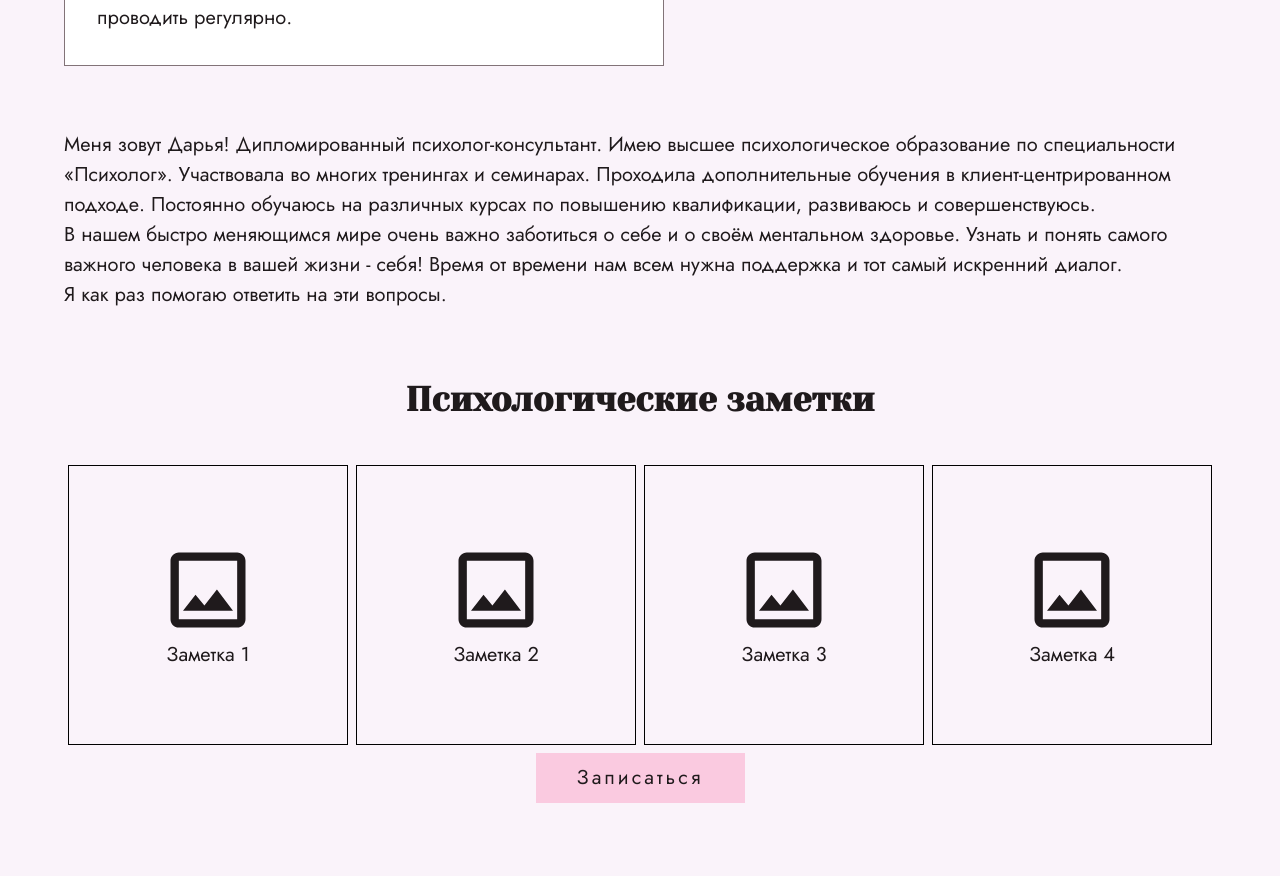
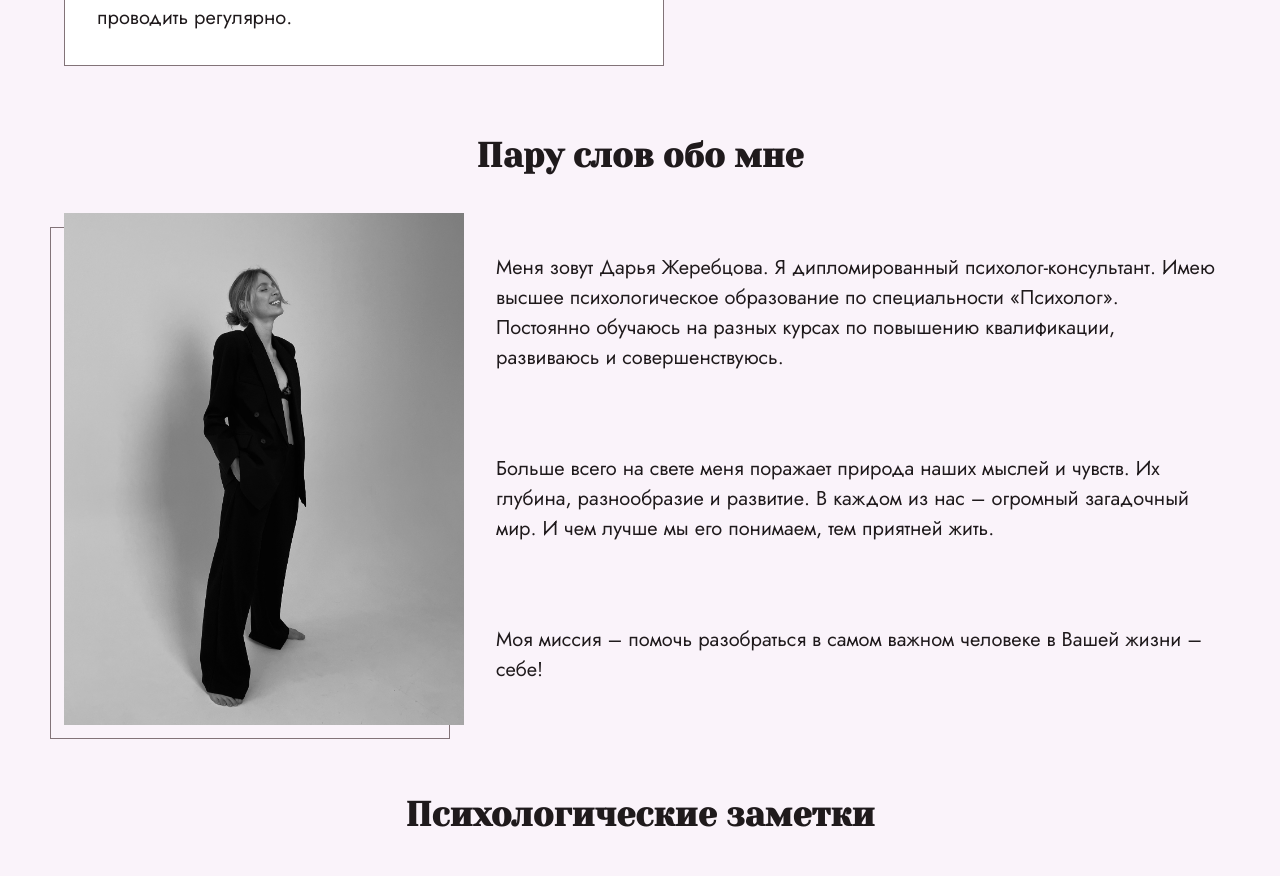
Before and after one commit to spqrod/zhe-front-end, a React (Create React App) app: page /#/ in a window 1280 px wide. Shown: the part 5440-6316 px from the top of the page. Built offline with nearby package versions, Linux system fonts and the light colour scheme.

Commit message:
Style about section

```diff
--- a/src/pages/Home.js
+++ b/src/pages/Home.js
@@ -4,6 +4,7 @@ import PersonIcon from '@mui/icons-material/Person';
 import ConsultationBookingProcess from "../components/ConsultationBookingProcess"
 import { Link } from "react-router-dom";
 import image1 from "../images/3.JPG";
+import image2 from "../images/4.jpg";
 import { useEffect } from "react";
 import crystal1 from "../images/crystal-1.png"
 import crystal2 from "../images/crystal-2.png"
@@ -56,7 +57,6 @@ export default function Home({consultationPrice, consultationLength, whatsAppLin
                 <div className="heroPhotoContainer">
                     <img className="heroPhoto" src={image1} alt="" />
                     <div className="heroPhotoOutline"></div>
-
                 </div>
             </section>
             <section className="problemsSection">
@@ -209,7 +209,6 @@ export default function Home({consultationPrice, consultationLength, whatsAppLin
                 </div>
             </section>
             <section className="formatSection">
-                <h1 className="sectionName">Формат</h1>
                 <h2>Как попасть на консультацию?</h2>
                 <ConsultationBookingProcess consultationPrice={consultationPrice} consultationLength={consultationLength} whatsAppLink={whatsAppLink}/>
                 <button className="button">
@@ -245,17 +244,25 @@ export default function Home({consultationPrice, consultationLength, whatsAppLin
                 </div>
             </section>
             <section className="aboutSection">
-            <h1 className="sectionName">Пару слов обо мне</h1>
+                <h2>Пару слов обо мне</h2>
+                <div className="aboutContainer">
+                    <div className="aboutImageContainer">
+                        <img className="aboutImage" src={image2} alt="" />
+                        <div className="aboutImageOutline"></div>
+                    </div>
+                    <div className="aboutInfoContainer">
                         <p>
-                    Меня зовут Дарья! Дипломированный психолог-консультант.
-                    Имею высшее психологическое образование по специальности «Психолог». Участвовала во многих тренингах и семинарах. Проходила дополнительные обучения в клиент-центрированном подходе. Постоянно обучаюсь на различных курсах по повышению квалификации, развиваюсь и совершенствуюсь.
+                            Меня зовут Дарья Жеребцова. Я дипломированный психолог-консультант.
+                            Имею высшее психологическое образование по специальности «Психолог». Постоянно обучаюсь на разных курсах по повышению квалификации, развиваюсь и совершенствуюсь.
                         </p>
                         <p>
-                    В нашем быстро меняющимся мире очень важно заботиться о себе и о своём ментальном здоровье. Узнать и понять самого важного человека в вашей жизни - себя! Время от времени нам всем нужна поддержка и тот самый искренний диалог.
+                            Больше всего на свете меня поражает природа наших мыслей и чувств. Их глубина, разнообразие и развитие. В каждом из нас – огромный загадочный мир. И чем лучше мы его понимаем, тем приятней жить.
                         </p>
                         <p>
-                    Я как раз помогаю ответить на эти вопросы.
+                            Моя миссия – помочь разобраться в самом важном человеке в Вашей жизни – себе!
                         </p>
+                    </div>
+                </div>
             </section>
             <section className="blogSection">
                 <h1 className="sectionName">Блог</h1>
--- a/src/styles/home.css
+++ b/src/styles/home.css
@@ -261,6 +261,44 @@
     width: 100%;
 }
 
+.homePage .aboutContainer {
+    display: flex;
+    gap: var(--big-gap);
+}
+
+.homePage .aboutImageContainer {
+    flex: 0 0 400px;
+    position: relative;
+    display: flex;
+}
+
+.homePage .aboutImage {
+    width: 100%;
+    position: relative;
+    z-index: 1;
+}
+
+.homePage .aboutImageOutline {
+    border: var(--border);
+    width: 100%;
+    height: 100%;
+    position: absolute;
+    transition: var(--transition);
+    top: 14px;
+    left: -14px;
+    z-index: 0;
+}
+
+.homePage .aboutImageContainer:hover .aboutImageOutline  {
+    top: 24px;
+    left: -24px;
+}
+
+.homePage .aboutInfoContainer {
+    display: grid;
+    place-items: center;
+}
+
 .homePage .blogSection {
     display: flex;
     justify-content: center;
```
Also changed, not shown: src/images/4.jpg (added). Lines whose indentation alone changed are shown as unchanged.
